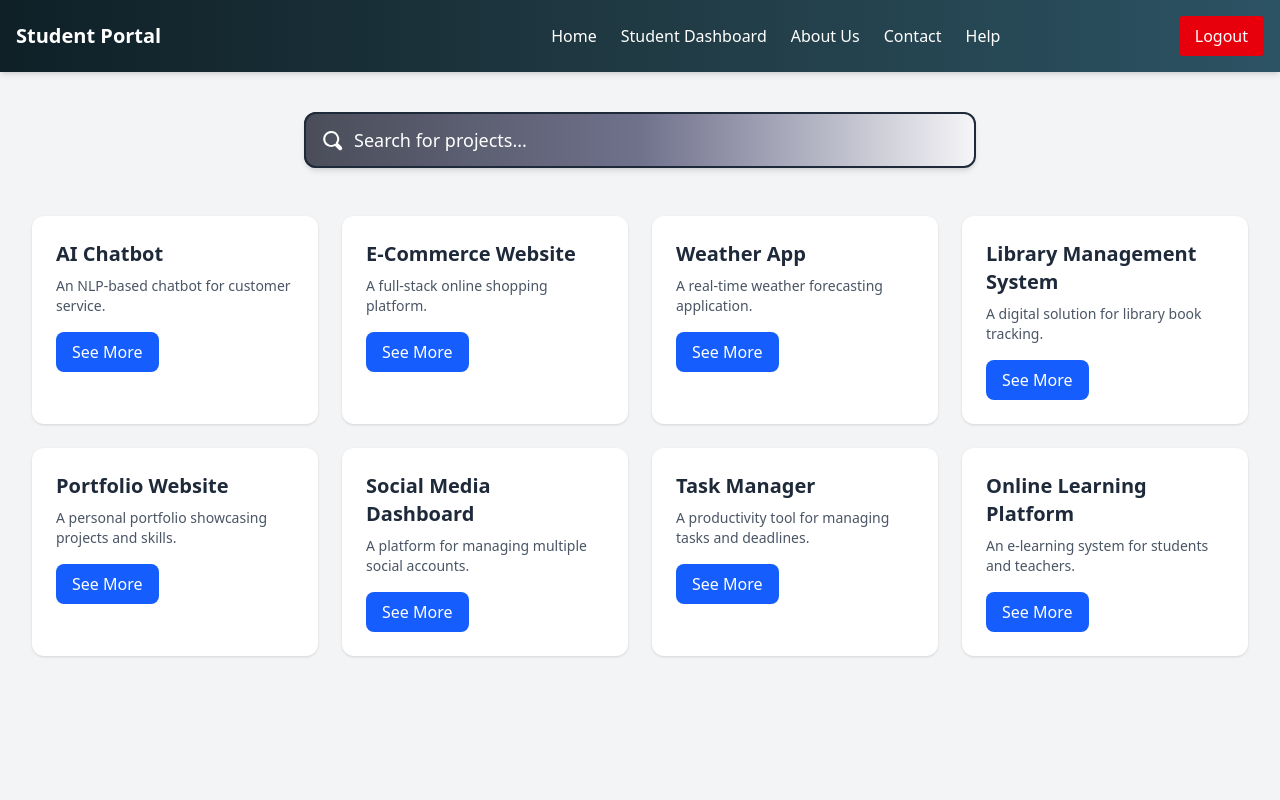
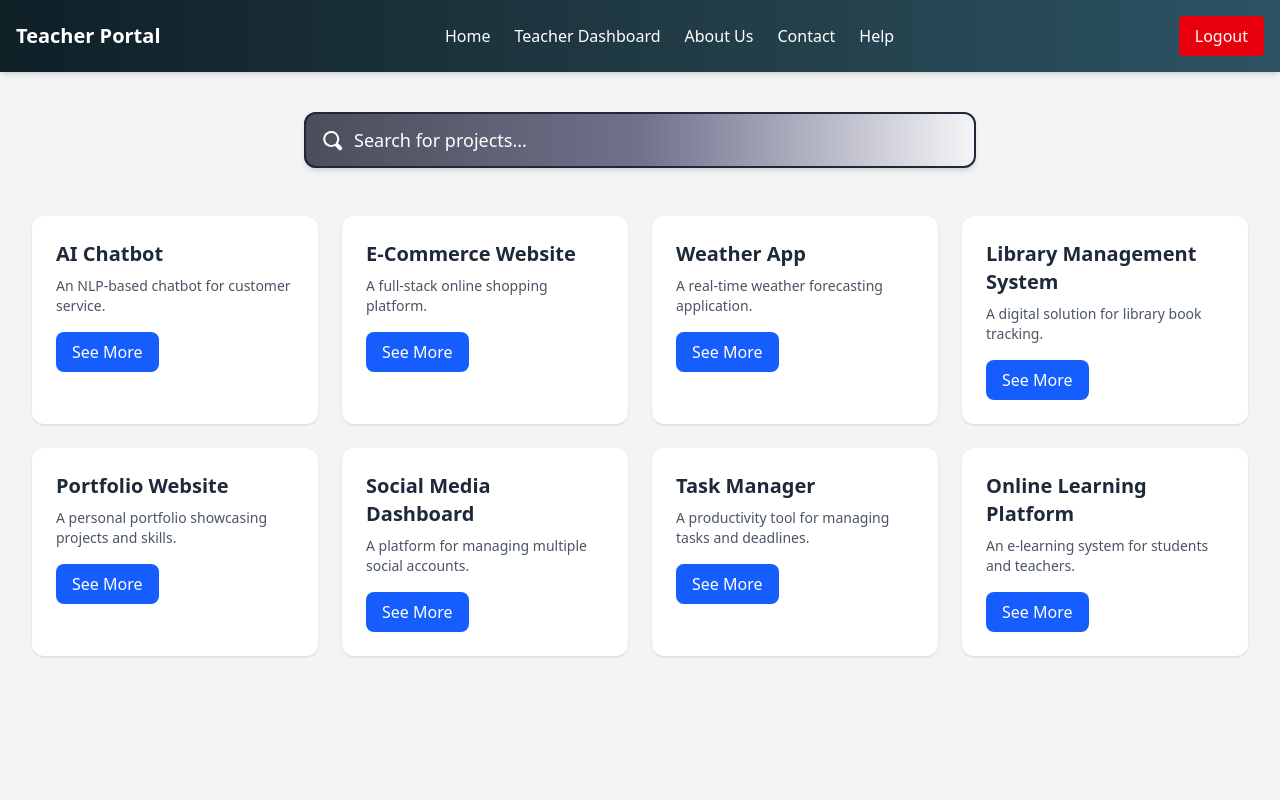
Before and after one commit to adibmahmud007/capstone-hub, a React (Vite) app: page /teacherHome in a window 1280 px wide. Shown: the top 800 px of the page. Built offline with nearby package versions, Linux system fonts and the light colour scheme.

Commit message:
header made dynamic

```diff
--- a/src/components/Header/Header.jsx
+++ b/src/components/Header/Header.jsx
@@ -1,11 +1,16 @@
-import { Link, useNavigate } from "react-router-dom";
+import { Link, useNavigate, useLocation } from "react-router-dom";
 import { useState } from "react";
 import { toast } from "react-toastify";
 import { Menu, X } from "lucide-react";
 
 const Header = () => {
   const navigate = useNavigate();
+  const location = useLocation();
   const [isOpen, setIsOpen] = useState(false);
+
+  // Detect user type based on current URL
+  const isStudent = location.pathname.includes("student");
+  const isTeacher = location.pathname.includes("teacher");
 
   const handleLogout = async () => {
     try {
@@ -37,27 +42,28 @@ const Header = () => {
     <header className="bg-gradient-to-r from-[#0f2027] via-[#203a43] to-[#2c5364] text-white shadow-md relative z-50">
       <div className="container mx-auto px-4 py-4 flex items-center justify-between">
         {/* Left: Hamburger + Logo */}
-    <div className="flex items-center space-x-4">
-      <button
-        onClick={() => setIsOpen(true)}
-        className="lg:hidden text-white focus:outline-none"
-      >
+        <div className="flex items-center space-x-4 flex-shrink-0">
+          <button onClick={() => setIsOpen(true)} className="lg:hidden text-white focus:outline-none">
             <Menu size={28} />
           </button>
-      <div className="text-xl lg:mr-[350px] font-bold">Student Portal</div>
+          <div className="text-xl font-bold whitespace-nowrap">
+            {isStudent && <Link to="/studentHome">Student Portal</Link>}
+            {isTeacher && <Link to="/teacherHome">Teacher Portal</Link>}
+          </div>
+        </div>
 
-      {/* Desktop Nav Menu */}
-      <nav className="hidden lg:flex space-x-6 ml-10">
-        <Link to="/studentHome" className="hover:text-gray-300">Home</Link>
-        <Link to="/studentDashboard" className="hover:text-gray-300">Student Dashboard</Link>
+        {/* Center: Navigation Menu */}
+        <nav className="hidden lg:flex flex-grow justify-center space-x-6">
+          <Link to="/" className="hover:text-gray-300">Home</Link>
+          {isStudent && <Link to="/studentDashboard" className="hover:text-gray-300">Student Dashboard</Link>}
+          {isTeacher && <Link to="/teacherDashboard" className="hover:text-gray-300">Teacher Dashboard</Link>}
           <Link to="/about" className="hover:text-gray-300">About Us</Link>
           <Link to="/contact" className="hover:text-gray-300">Contact</Link>
           <Link to="/help" className="hover:text-gray-300">Help</Link>
         </nav>
-    </div>
 
         {/* Right: Logout Button */}
-    <div className="flex items-center space-x-4">
+        <div className="flex items-center space-x-4 flex-shrink-0">
           <button
             className="bg-red-600 px-4 py-2 rounded hover:bg-red-700"
             onClick={handleLogout}
@@ -67,17 +73,25 @@ const Header = () => {
         </div>
       </div>
 
-  {/* Slide-in Navigation for mobile */}
-  <nav className={`lg:hidden fixed inset-y-0 left-0 w-64 bg-gray-800 text-white p-4 transition-transform duration-300 ${isOpen ? "translate-x-0" : "-translate-x-full"}`}>
+      {/* Mobile Slide-in Nav */}
+      <nav
+        className={`lg:hidden fixed inset-y-0 left-0 w-64 bg-gray-800 text-white p-4 transition-transform duration-300 ${isOpen ? "translate-x-0" : "-translate-x-full"
+          }`}
+      >
         <div className="flex justify-between items-center mb-4">
           <h2 className="text-lg font-semibold">Menu</h2>
           <button onClick={() => setIsOpen(false)} className="text-white">
             <X size={24} />
           </button>
         </div>
-    <ul className="flex flex-col">
+        <ul className="flex flex-col space-y-2">
           <li><Link to="/" className="block py-2 hover:text-gray-300">Home</Link></li>
+          {isStudent && (
             <li><Link to="/studentDashboard" className="block py-2 hover:text-gray-300">Student Dashboard</Link></li>
+          )}
+          {isTeacher && (
+            <li><Link to="/teacherDashboard" className="block py-2 hover:text-gray-300">Teacher Dashboard</Link></li>
+          )}
           <li><Link to="/contact" className="block py-2 hover:text-gray-300">Contact</Link></li>
           <li><Link to="/help" className="block py-2 hover:text-gray-300">Help</Link></li>
           <li><Link to="/about" className="block py-2 hover:text-gray-300">About Us</Link></li>
```
Lines whose indentation alone changed are shown as unchanged.
